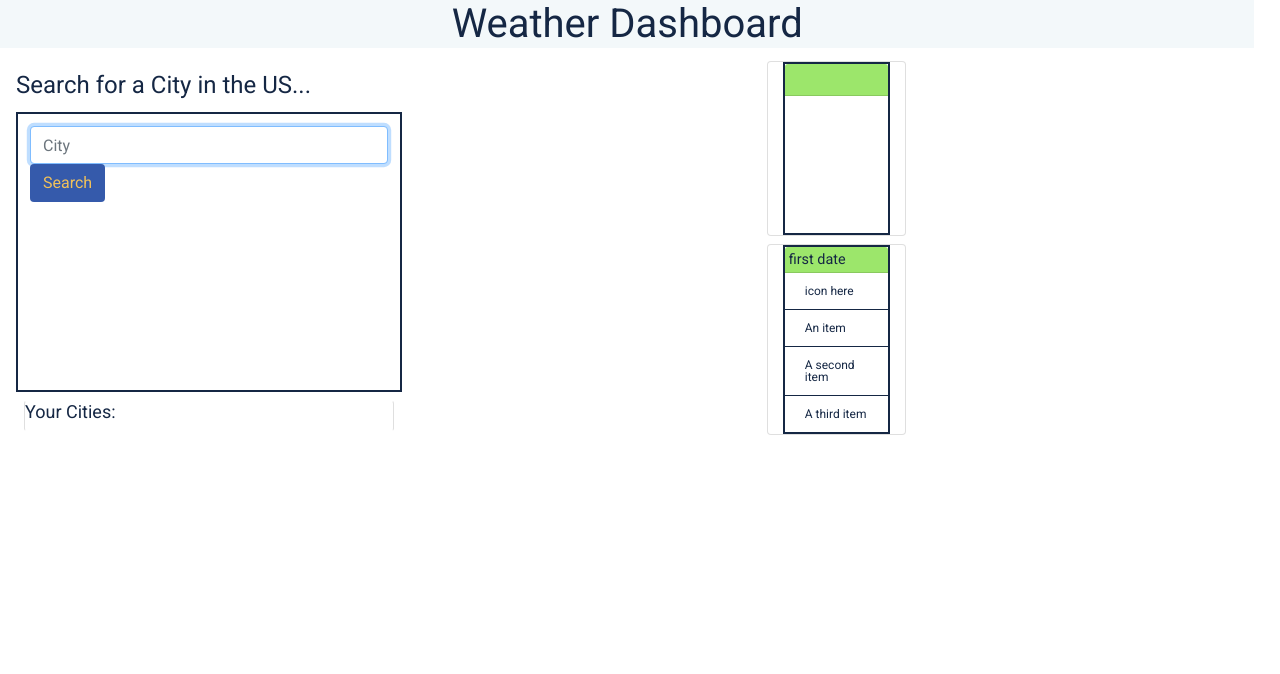
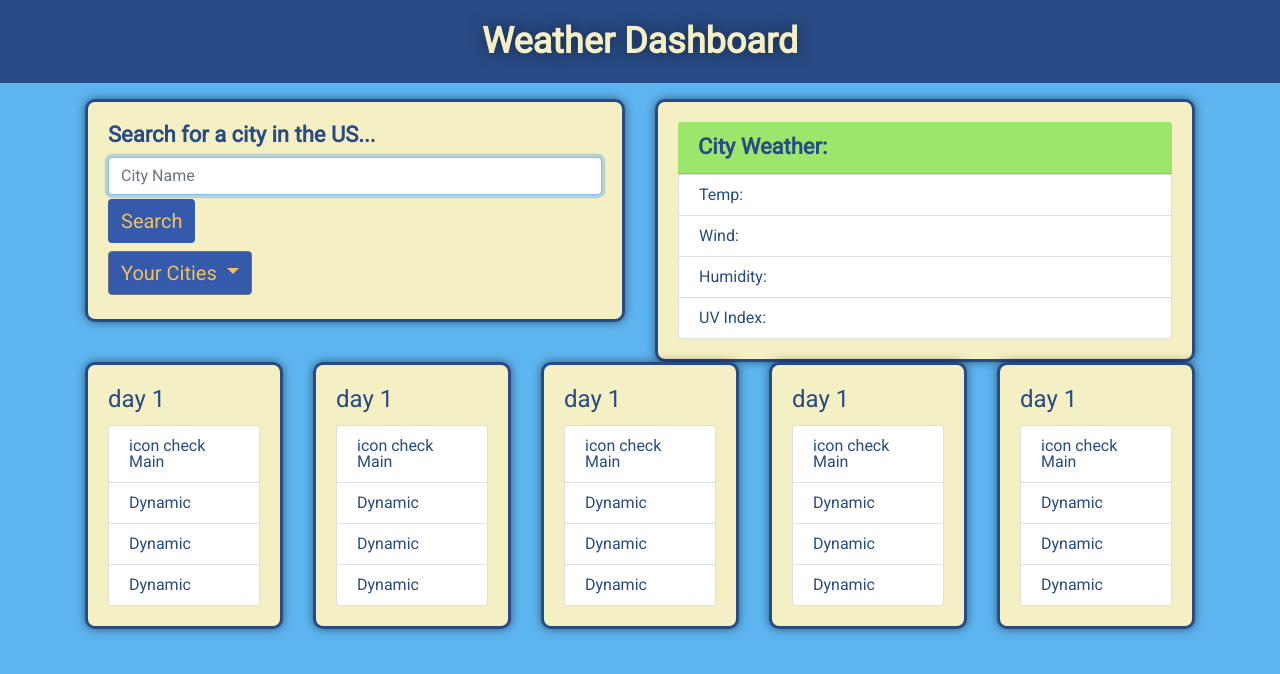
Before and after one commit to MellieDee/weatherDash, a plain HTML site: page index.html in a window 1280 px wide. Drawn offline with nearby package versions, Linux system fonts and the light colour scheme.

Commit message:
futz with bootstrap grid and cards some more - to make forecast card responsice

```diff
--- a/assets/css/style.css
+++ b/assets/css/style.css
@@ -1,3 +1,10 @@
+:root {
+  --primary-color: #5db5f0;
+  --secondary-color: #284b85;
+  --tertiary-color: #f5efc4;
+
+}
+
 * {
   box-sizing: border-box;
   margin: 0;
@@ -5,49 +12,100 @@
   text-decoration: none;
 }
 
-html {
+/* html {
   min-height: 100vh;
   cursor: default;
-}
+} */
 
 body {
   /* font-family: 'Open Sans', sans-serif; */
   font-family: 'Roboto', sans-serif;
-  font-size: 12px;
+  font-size: 14px;
   overflow-x: hidden;
   line-height: 1;
-  background-color: white
+  background-color: var(--primary-color);
   ;
   color: blue;
   height: 100vh;
-  width: 98%;
-  /* color: #152744; */
+  width: 100%;
 }
 
 header {
-  background-color: #F3F8FA;
-  color: #152744;
-  position: -webkit-sticky;
+  background-color: #284b85;
+  color: var(--tertiary-color);
+  /* position: -webkit-sticky;
   position: sticky;
-  top: 0;
-  font-size: 1.8em;
+  top: 0; */
+  margin: 0;
+  width: 100%;
+  position: relative;
+  padding: 20px 35px;
+  font-size: 1em;
+  z-index: 9999;
 }
 
-/* .h2 {
-  padding: 1em;
-} */
+header h1 {
+  font-weight: bold;
+  margin: 0;
+  font-size: 2em;
+  color: var(--tertiary-color);
+  text-shadow: 0px 0 15px rgba(0, 0, 0, 0.5);
+}
+
+.hero-form h2, .card h2 {
+font-weight: bold;
+font-size: 1.1em;
+}
+.hero {
+  background-color: var(--primary-color);
+}
+
+.hero-form, .card {
+  border: 3px solid var(--secondary-color);
+  background-color: var(--tertiary-color);
+  width: 100%;
+  margin-top: 0.8em;
+  color: var(--secondary-color);
+  border-radius: 10px;
+  box-shadow: 0 0 10px rgba(0,0,0,0.5);
+}
+
+.hero-form h2 {
+  font-size: 1.2em;
+}
 
 .h3 {
   font-size: 1.5em;
   color: #152744;
 }
+/*
+.card  {
+  border: 3px solid var(--secondary-color);
+  background-color: var(--tertiary-color);
+  width: 100%;
+  color: var(--secondary-color);
+  border-radius: 10px;
+  box-shadow: 0 0 10px rgba(0,0,0,0.5);
+} */
 
-.card-header{
+.card-header {
   font-size: 1.2em;
   background-color:#9CE66B;
-  min-height: 1.5em;
+  /* line-height: 1.1em; */
+  border-radius: 10px;
 }
 
+.card-deck {
+  margin: 0 1em;
+}
+.card-title {
+  font-size: 1.2em;
+  border-radius: 10px;
+}
+.previous-cities-card {
+  margin: 0 1em;
+}
+/*
 .main-header {
   font-size: 1.75em;
   font-weight: bold;
@@ -61,7 +119,7 @@ header {
 }
 
  .card-body, .card-text, .list-group-item {
-  /* background-color: #152744; */
+  /* background-color: #152744;
   color: #152744;
   border: 2px solid #152744;
 }
@@ -76,23 +134,24 @@ header {
 
 .card-title, .card-header {
   color: #152744;
-}
+} */
 
 .btn {
   background-color: #355aab;
   color: #F1C15A;
+  margin: 0.2em 0;
+  font-size: 1em;
 }
 
 .btn:hover {
-  margin: 10px;
  color: #152744;
  background-color: #F1C15A;
 }
 
-.main-result {
+/* .main-result {
   border: 1px solid #F1C15A;
   margin: 0.3em;
-}
+} */
 
 #icon {
   border: none;
@@ -137,5 +196,75 @@ header {
 }  */
 
   /*** MQ FOR SMALLER/MEDIUM SCREENS  and LARGER TABLETS,  LAPTOPS  DESKTOPS  ***/
-@media screen and (min-width: 640px) {
+@media screen and (min-width: 576px) {
+
+  body {
+    font-size: 16px;
+  }
+
+  header {
+  background-color: #284b85;
+  color: var(--tertiary-color);
+  position: -webkit-sticky;
+  position: sticky;
+  top: 0;
+  padding: 20px 35px;
+  z-index: 9999;
+  }
+
+  header h1 {
+  font-size: 1.8em;
+  }
+
+  .hero-form {
+  border: 3px solid var(--secondary-color);
+  background-color: var(--tertiary-color);
+  /* padding: 20px;
+  width: 40%; */
+  /* margin: 1em; */
+  color: var(--secondary-color);
+
+  }
+
+  .hero-form h2 {
+    font-size: 1.1em;
+  }
+
+.forecast-card {
+    min-width: 18rem;
+   max-width: 16rem;
 }
+
+}
+
+ @media screen and (min-width: 768px) {
+    body {
+      font-size: 18px;
+    }
+    .card-deck {
+      margin: 0;
+    }
+    .forecast-card {
+     min-width: 20rem;
+     margin: 0;
+     }
+
+   .list-group-item {
+    font-size: 1em;
+    }
+
+  }
+
+  @media screen and (min-width: 980px) {
+    body {
+      font-size: 20px;
+    }
+    .forecast-card {
+     min-width: 8rem;
+     margin: 0;
+     /* max-width: 10rem; */
+     }
+     .list-group-item {
+       font-size: 0.8em;
+     }
+    }
--- a/index.html
+++ b/index.html
@@ -18,185 +18,154 @@
 
 <body>
 
-  <!--switch to an aside or hor git-it-done is?? instead of put in column 2 pput just below it?-->
-
-  <!-- heading: -->
-  <header class="h1 text-center">
-    <h1 class="h1">Weather Dashboard</h1>
+  <!-- HEADER -->
+  <header class="text-center">
+    <h1>Weather Dashboard</h1>
   </header>
 
-<main>
-  <div class="container-fluid">
-    <div class="row">
+  <section class="hero">
+    <div class="container">
+      <div class="row justify-content-center">
 
-    <!--  Input Form STARTS  -->
-      <div class="card search col-12 col-md-4">
-        <h2 class=card-title>Search for a City in the US...</h2>
+        <!--  Column / Part 1: Search Form  Starts  -->
+        <div class="col-12 col-md-6">
 
-        <form class="card-body" id="city-search-form">
-          <!-- <label class="form-label" for="city">City, State Abbreviation</label> -->
-         <input class="form-control" name="city-name" id="city-name" type="text" autofocus="true" placeholder="City">
-         <button type="submit" class="btn">Search</button>
-        </form>
-  <!---   INPUT FORM ENDS   --->
+          <form class="card-body hero-form" id="city-search-form">
+            <h2> Search for a city in the US...</h2>
+            <label hidden class="form-label" display="none" for="city"></label>
+            <input class="form-control" name="city-name" id="city-name" type="text" autofocus="true"
+              placeholder="City Name">
+            <button type="submit" class="btn">Search</button>
+          <!-- </form> -->
+
+          <!-- SEARCH HISTORY  -->
+          <div class="dropdown">
+            <button class="btn btn-secondary dropdown-toggle" type="button" id="dropdownMenuButton"
+              data-toggle="dropdown" aria-haspopup="true" aria-expanded="false">
+              Your Cities
+            </button>
+            <div class="dropdown-menu" aria-labelledby="dropdownMenuButton">
+              <a class="dropdown-item" href="#">City 1</a>
+              <a class="dropdown-item" href="#">City 2</a>
+              <a class="dropdown-item" href="#">City 3</a>
+            </div>
+          </div>
+
+          </form>
+        </div>
+        <!---   Column / Part 1: Search Form  ENDS   --->
 
 
-  <!--  SEARCH HISTORY   STARTS    -->
-        <div class="card m-2 list-group">
-          <h3 class="h3">Your Cities:</h3>
-          <div class="list-group" id="search-history-container"></div>
+        <!--   Column / Part 2: MAIN WEATHER CARD Starts  -->
+        <div class="col-12 col-md-6 results">
+          <div class="card main-card">
+            <div class="card-body main-card-body results">
+              <h2 class="card-header main-card-title">City Weather:</h2>
+              <ul class="list-group main">
+                <li class="list-group-item" id="temp">Temp:</li>
+                <li class="list-group-item" id="wind">Wind:</li>
+                <li class="list-group-item" id="humidity">Humidity:</li>
+                <li class="list-group-item" id="uv">UV Index:</li>
+              </ul>
+            </div>
+          </div>
         </div>
+        <!--   Column / Part 2: MAIN WEATHER CARD Ends  -->
+
       </div>
+    </div>
+  </section>
 
 
-          <!-- //dynamically add these buttons?? us a hrefs instead?
-               <button type="button" class="list-group-item searchAgain list-group-item-action">A second item</button>-->
+  <main>
+    <div class="container">
+      <div class="row justify-content-between">
 
+      <!-- //dynamically add these buttons?? us a hrefs instead?
+      <button type="button" class="list-group-item searchAgain list-group-item-action">A second item</button>-->
 
-<!--   MAIN WEATHER CARD  -->
-      <div class="col-12 col-md-8 results">
+      <div class="card-deck forecast-deck">
 
-        <div class="row justify-content-around">
-          <div class="card main-card col-12 col-md-2 m-1">
-            <div class="card-body p-0">
-              <h2 class="card-header main-header p-1" id="current-city-name"></h2>
+        <div class="card forecast-card">
+          <div class="card-body forecast-body">
+            <h3 class="card-title forecast-title">day 1</h3>
+            <ul class="list-group forecast-list">
+              <li class="list-group-item forecast-item">icon check Main</li>
+              <li class="list-group-item forecast-item">Dynamic</li>
+              <li class="list-group-item forecast-item">Dynamic</li>
+              <li class="list-group-item forecast-item">Dynamic</li>
+            </ul>
+          </div>
+        </div>
+        <div class="card forecast-card">
+          <div class="card-body forecast-body">
+            <h3 class="card-title forecast-title">day 1</h3>
+            <ul class="list-group forecast-list">
+              <li class="list-group-item forecast-item">icon check Main</li>
+              <li class="list-group-item forecast-item">Dynamic</li>
+              <li class="list-group-item forecast-item">Dynamic</li>
+              <li class="list-group-item forecast-item">Dynamic</li>
+            </ul>
+          </div>
+        </div>
 
-              <ul class="list-group list-group-flush" id="current-city-details">
-                <!-- <li class="list-group-item" id="temp">Temp: </li>
-                <li class="list-group-item" id="wind">A second item</li>
-                <li class="list-group-item" id="humidity">A third item</li>
-                <li class="list-group-item" id="uv-index">A third item</li> -->
-              </ul>
+        <div class="card forecast-card">
+          <div class="card-body forecast-body">
+            <h3 class="card-title forecast-title">day 1</h3>
+            <ul class="list-group forecast-list">
+              <li class="list-group-item forecast-item">icon check Main</li>
+              <li class="list-group-item forecast-item">Dynamic</li>
+              <li class="list-group-item forecast-item">Dynamic</li>
+              <li class="list-group-item forecast-item">Dynamic</li>
+            </ul>
+          </div>
+        </div>
 
-            </div>
+        <div class="card forecast-card">
+          <div class="card-body forecast-body">
+            <h3 class="card-title forecast-title">day 1</h3>
+            <ul class="list-group forecast-list">
+              <li class="list-group-item forecast-item">icon check Main</li>
+              <li class="list-group-item forecast-item">Dynamic</li>
+              <li class="list-group-item forecast-item">Dynamic</li>
+              <li class="list-group-item forecast-item">Dynamic</li>
+            </ul>
           </div>
         </div>
 
 
-
-    <!-- <div class="container"> -->
-      <!--change these to dynamic  -->
-      <div class="row justify-content-around">
-      <!-- <div class="row row-cols-1 row-cols-md-5"> -->
-        <!-- <div class="card-group"> -->
-        <!-- <div class="col"> -->
-          <div class="card col-12 col-md-2 m-1">
-            <div class="card-body p-0">
-              <h4 class="card-header p-1">first date</h4>
-
-              <ul class="list-group list-group-flush">
-                <li class="list-group-item">icon here</li>
-                <li class="list-group-item">An item</li>
-                <li class="list-group-item">A second item</li>
-                <li class="list-group-item">A third item</li>
-              </ul>
-            <!-- </div> -->
+        <div class="card forecast-card">
+          <div class="card-body forecast-body">
+            <h3 class="card-title forecast-title">day 1</h3>
+            <ul class="list-group forecast-list">
+              <li class="list-group-item forecast-item">icon check Main</li>
+              <li class="list-group-item forecast-item">Dynamic</li>
+              <li class="list-group-item forecast-item">Dynamic</li>
+              <li class="list-group-item forecast-item">Dynamic</li>
+            </ul>
           </div>
         </div>
-<!--
-          <div class="card col-12 col-md-2 m-1">
-            <div class="card-body p-0">
-              <h4 class="card-header p-1">first date</h4>
-              <p class="card p-1">Icon will go here</p>
-              <ul class="list-group list-group-flush">
-                <li class="list-group-item">An item</li>
-                <li class="list-group-item">A second item</li>
-                <li class="list-group-item">A third item</li>
-              </ul>
 
-          </div>
-        </div>
-          <div class="card col-12 col-md-2 m-1">
-            <div class="card-body p-0">
-              <h4 class="card-header p-1">first date</h4>
-              <p class="card-text p-1">Icon will go here</p>
-              <ul class="list-group list-group-flush">
-                <li class="list-group-item">An item</li>
-                <li class="list-group-item">A second item</li>
-                <li class="list-group-item">A third item</li>
-              </ul>
-          </div>
-        </div>
-          <div class="card col-12 col-md-2 m-1">
-            <div class="card-body p-0">
-              <h4 class="card-header p-1">first date</h4>
-              <p class="card-text p-1">Icon will go here</p>
-              <ul class="list-group list-group-flush">
-                <li class="list-group-item">An item</li>
-                <li class="list-group-item">A second item</li>
-                <li class="list-group-item">A third item</li>
-              </ul>
-          </div>
-        </div>
-        < <div class="col">
-          <div class="card col-12 col-md-2 m-1">
-            <div class="card-body p-0">
-              <h4 class="card-header p-1">first date</h4>
-              <p class="card-text p-1">Icon will go here</p>
-              <ul class="list-group list-group-flush">
-                <li class="list-group-item">An item</li>
-                <li class="list-group-item">A second item</li>
-                <li class="list-group-item">A third item</li>
-              </ul>
-             </div>
-          </div> -->
-        </div>
-    </div>
 
-    </div>
-  </div>
-
-</main>
-  <!--  VERSION 1  ---
-
-    <div class="container-fluid">
-    <div class="row align-items-center">
-      <div class="search col-12 col-md-4">
-        <h2 class="h2">Search for a City...</h2>
-        <p>Lorem ipsum dolor sit amet, consectetur adipisicing elit...</p>
-        <p>Ut enim ad minim veniam, quis nostrud exercitation ullamco laboris...</p>
       </div>
-      <div class="results col-12 col-md-8">
-        <div class="row">
-          <div class="col-12 results">
-            <h2 class="h2">Search City Result Name and Date</h2>
-          </div>
-
-          <div class="col-12 results">
-            <h3 class="h3">5-Day Forecast:</h3>
-            <div class="card mb-3" style="width: 20%;">
-              <div class="card-body">
-                <h4 class="h4 card-title">first date</h4>
-                <p class="card-text">Icon will go here</p>
-                <ul class="list-group list-group-flush">
-                  <li class="list-group-item">An item</li>
-                  <li class="list-group-item">A second item</li>
-                  <li class="list-group-item">A third item</li>
-                </ul>
-              </div>
-            </div>
-          </div>
-        </div>
-      </div>
-    </div>
-  </div> -->
 
 
 
-  <script src="https://ajax.googleapis.com/ajax/libs/jquery/3.5.1/jquery.min.js"></script>
 
-  <script src="https://cdnjs.cloudflare.com/ajax/libs/popper.js/1.16.0/umd/popper.min.js"></script>
+      <script src="https://ajax.googleapis.com/ajax/libs/jquery/3.5.1/jquery.min.js"></script>
 
-  <script src="https://maxcdn.bootstrapcdn.com/bootstrap/4.5.2/js/bootstrap.min.js"></script>
+      <script src="https://cdnjs.cloudflare.com/ajax/libs/popper.js/1.13.0/umd/popper.min.js"></script>
 
-  <link rel="preconnect" href="https://fonts.googleapis.com">
-  <link rel="preconnect" href="https://fonts.gstatic.com" crossorigin>
-  <link href="https://fonts.googleapis.com/css2?family=Open+Sans:wght@400;700&family=Roboto&display=swap"
-    rel="stylesheet">
+      <script src="https://maxcdn.bootstrapcdn.com/bootstrap/4.5.2/js/bootstrap.min.js"></script>
 
-  <script src="https://cdnjs.cloudflare.com/ajax/libs/moment.js/2.29.1/moment.min.js"></script>
+      <link rel="preconnect" href="https://fonts.googleapis.com">
+      <link rel="preconnect" href="https://fonts.gstatic.com" crossorigin>
+      <link href="https://fonts.googleapis.com/css2?family=Open+Sans:wght@400;700&family=Roboto&display=swap"
+        rel="stylesheet">
 
-  <script src="./assets/js/test.js"></script>
+      <script src="https://cdnjs.cloudflare.com/ajax/libs/moment.js/2.29.1/moment.min.js"></script>
+
+      <script src="./assets/js/test.js"></script>
 
 </body>
 
@@ -204,89 +173,15 @@
 
 
 
-
-
-
-
-
-
-
-
-
-
-
-
-
-
-
-
-
-
-
-
-
-
-
-
-
-
-
-
-
-
-<!--
-<--!DOCTYPE html>
-<html lang="en">
-<head>
-  <meta charset="UTF-8" />
-  <meta name="viewport" content="width=device-width, initial-scale=1, shrink-to-fit=no">
-  <meta http-equiv="X-UA-Compatible" content="ie=edge" />
-  Bootstrap CSS
-  < <link href="https://cdn.jsdelivr.net/npm/bootstrap@5.1.3/dist/css/bootstrap.min.css" rel="stylesheet"
-    integrity="sha384-1BmE4kWBq78iYhFldvKuhfTAU6auU8tT94WrHftjDbrCEXSU1oBoqyl2QvZ6jIW3" crossorigin="anonymous">
-  <link rel="stylesheet" href="https://cdnjs.cloudflare.com/ajax/libs/twitter-bootstrap/4.5.0/css/bootstrap.min.css">
-  <link rel="stylesheet" href="https://code.jquery.com/ui/1.12.1/themes/base/jquery-ui.css" />
-   <google font</google>
-  <link rel="stylesheet" href="./assets/css/style.css" />
-  <title>Weather Dashboard</title>
-</head>
-<body>
-  <header class="header">
-    <h1 class="display-4">Weather Dashboard</h1>
-  </header>
-  <div class="container">
-    <div class="row">
-      <div class="col-sm">
-        One of three columns
-      </div>
-      <div class="col-sm">
-        One of three columns
-      </div>
-      <div class="col-sm">
-        One of three columns
-      </div>
-    </div>
-  </div>
-<div class="container-fluid">
-  <div class="row search align-items-center">
-    <div class="col col-sm-4">
-      <h2>Search for a City...</h2>
-      <p>Lorem ipsum dolor sit amet, consectetur adipisicing elit...</p>
-      <p>Ut enim ad minim veniam, quis nostrud exercitation ullamco laboris...</p>
-    </div>
-  </div>
-  <div class="row results align-items-center">
-    <div class="col col-sm-8 offset-sm-4">Search City</div>
-  </div>
-  <div class="row results align-items-center">
-    <div class=" col-12 col-sm-3 offset-sm-4">Search City</div>
-  </div>
-</div>
- jQuery first, then Popper.js, then Bootstrap JS
-  <script src="https://code.jquery.com/jquery-3.2.1.slim.min.js" integrity="sha384-KJ3o2DKtIkvYIK3UENzmM7KCkRr/rE9/Qpg6aAZGJwFDMVNA/GpGFF93hXpG5KkN" crossorigin="anonymous"></script>
-  <script src="https://cdnjs.cloudflare.com/ajax/libs/popper.js/1.12.9/umd/popper.min.js" integrity="sha384-ApNbgh9B+Y1QKtv3Rn7W3mgPxhU9K/ScQsAP7hUibX39j7fakFPskvXusvfa0b4Q" crossorigin="anonymous"></script>
-  <script src="https://maxcdn.bootstrapcdn.com/bootstrap/4.0.0/js/bootstrap.min.js" integrity="sha384-JZR6Spejh4U02d8jOt6vLEHfe/JQGiRRSQQxSfFWpi1MquVdAyjUar5+76PVCmYl" crossorigin="anonymous"></script>
-  <script src="./assets/js/script.js"></script>
-
-</body>
-</html-->
+      <!-- SEARCH HISTORY
+      <div class="dropdown">
+        <button class="btn btn-secondary dropdown-toggle" type="button" id="dropdownMenuButton" data-toggle="dropdown"
+          aria-haspopup="true" aria-expanded="false">
+          Your Cities
+        </button>
+        <div class="dropdown-menu" aria-labelledby="dropdownMenuButton">
+          <a class="dropdown-item" href="#">City 1</a>
+          <a class="dropdown-item" href="#">City 2</a>
+          <a class="dropdown-item" href="#">City 3</a>
+        </div>
+      </div> -->
```
